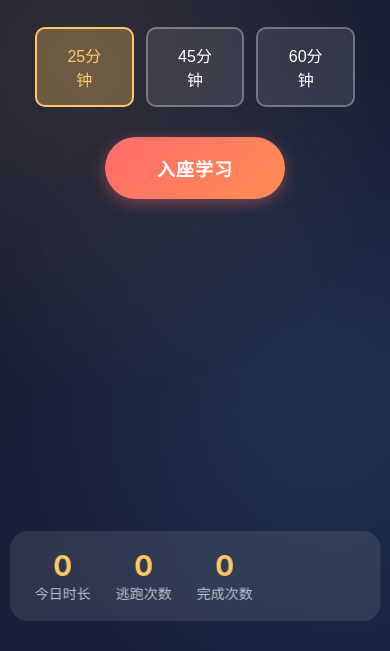
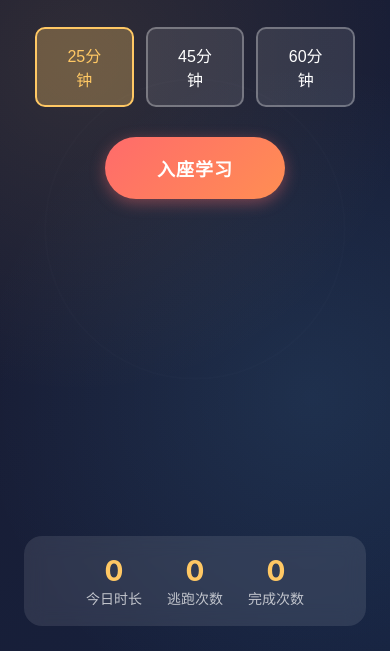
Before and after one commit to daofei456/zljd, a plain HTML site: page index.html in a window 390 px wide. Shown: the part 193-844 px from the top of the page. Drawn offline with Linux system fonts and the light colour scheme.

Commit message:
"修复底部统计框居中和横向滚动条问题"

```diff
--- a/style.css
+++ b/style.css
@@ -9,9 +9,12 @@ body {
     background: linear-gradient(135deg, #1a1a2e 0%, #16213e 100%);
     color: #fff;
     min-height: 100vh;
-    overflow: hidden;
+    overflow-x: hidden;
+    overflow-y: auto;
     touch-action: manipulation;
     -webkit-tap-highlight-color: transparent;
+    width: 100%;
+    max-width: 100vw;
 }
 
 #app {
@@ -24,12 +27,16 @@ body {
 #studyRoom {
     position: relative;
     width: 100%;
-    height: 100%;
+    min-height: 100vh;
+    max-width: 100vw;
     display: flex;
     flex-direction: column;
     align-items: center;
-    justify-content: center;
+    justify-content: space-between;
     padding: 20px;
+    padding-top: 40px;
+    padding-bottom: 20px;
+    overflow-x: hidden;
 }
 
 .room-background {
@@ -167,17 +174,19 @@ body {
 }
 
 .stats-bar {
-    position: absolute;
-    bottom: 30px;
-    left: 50%;
-    transform: translateX(-50%);
     display: flex;
-    gap: 40px;
+    gap: 30px;
     z-index: 1;
     background: rgba(255, 255, 255, 0.1);
-    padding: 15px 30px;
+    padding: 15px 25px;
     border-radius: 15px;
     backdrop-filter: blur(10px);
+    width: 95%;
+    max-width: 400px;
+    justify-content: center;
+    align-items: center;
+    margin-top: auto;
+    margin-bottom: 10px;
 }
 
 .stat-item {
@@ -331,15 +340,27 @@ body {
 
 /* 响应式设计 - 移动端优化 */
 @media (max-width: 480px) {
+    * {
+        box-sizing: border-box;
+    }
+
+    html, body {
+        width: 100%;
+        max-width: 100%;
+        overflow-x: hidden;
+    }
+
     body {
         font-size: 16px;
     }
 
     #studyRoom {
         padding: 15px;
-        justify-content: flex-start;
         padding-top: 40px;
+        padding-bottom: 15px;
         min-height: 100vh;
+        width: 100%;
+        max-width: 100vw;
     }
 
     .countdown {
```
